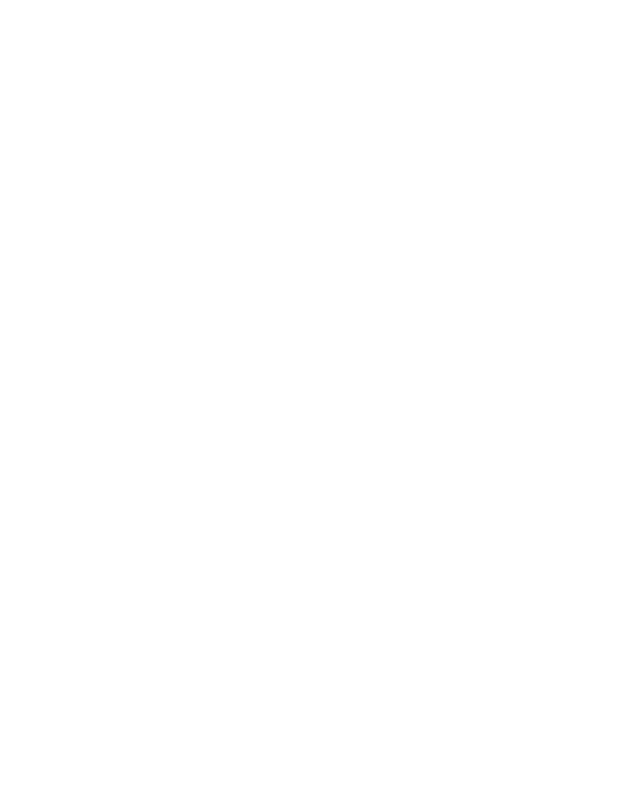
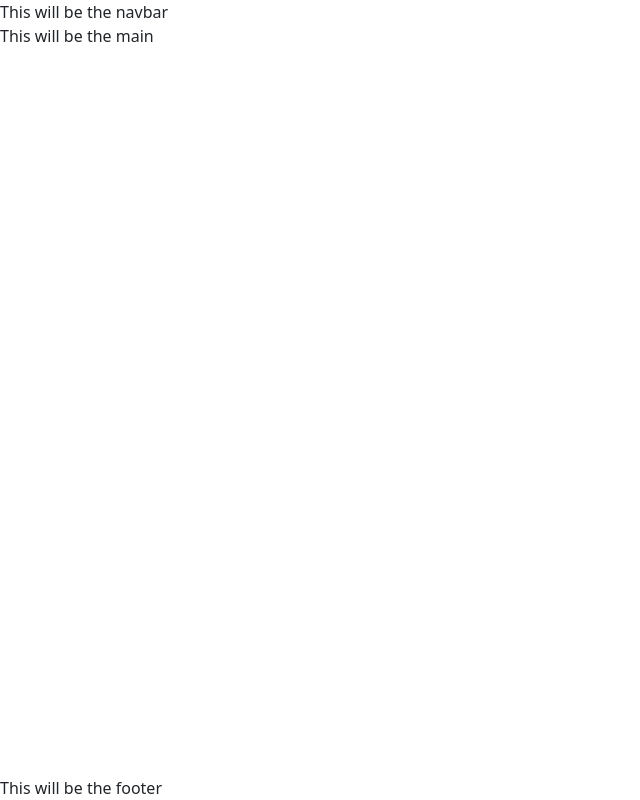
Before and after one commit to faelf/first_repository, a plain HTML site: page index.html in a window 1280 px wide. Shown: the whole page, without its empty margins (0-640 px from the left). Drawn offline with nearby package versions, Linux system fonts and the light colour scheme.

```diff
--- a/index.html
+++ b/index.html
@@ -6,12 +6,24 @@
     <meta name="description" content="Template">
     <meta name="keywords" content="Template">
     <meta name="author" content="Rafael Ferreira">
-    <title>Bootstrap demo</title>
+    <title>Template</title>
+    <!-- Bootstrap CSS -->
     <link href="https://cdn.jsdelivr.net/npm/bootstrap@5.3.3/dist/css/bootstrap.min.css" rel="stylesheet" integrity="sha384-QWTKZyjpPEjISv5WaRU9OFeRpok6YctnYmDr5pNlyT2bRjXh0JMhjY6hW+ALEwIH" crossorigin="anonymous">
+    <!-- Custom CSS -->
+     <link rel="stylesheet" href="assets/css/style.css">
   </head>
-  <body>
+  <body class="d-flex flex-column min-vh-100">
+    <nav>
+      This will be the navbar
+    </nav>
 
+    <main>
+      This will be the main
+    </main>
 
+    <footer class="mt-auto">
+      This will be the footer
+    </footer>
 
     <!-- Fontawesome -->
     <script src="https://kit.fontawesome.com/8fd7781574.js" crossorigin="anonymous"></script>
```
Also changed, not shown: 1 other file.
